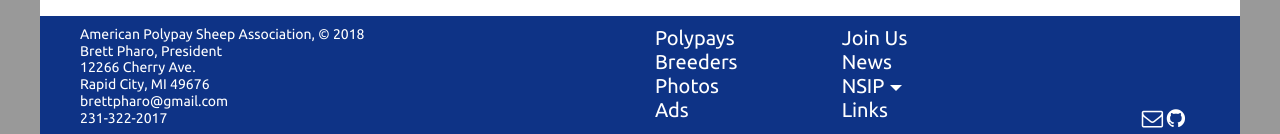
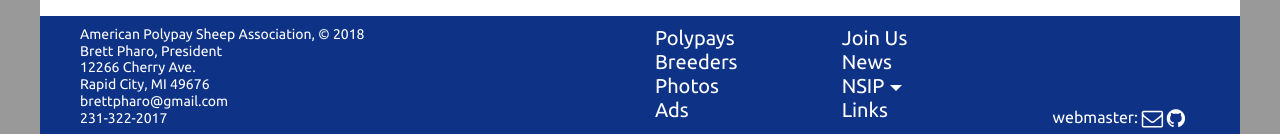
Before and after one commit to polypay/polypay.github.io, a Jekyll site: the page built from index.md, in a window 1280 px wide. Shown: the part 1693-1827 px from the top of the page. Built offline with Jekyll 4.4.1, drawn with Linux system fonts in a browser that asks for light colours; nearby versions of some CDN libraries; comment, search, counter and statistics services are not loaded.

Commit message:
Add webmaster title to footer

```diff
--- a/_includes/footer.html
+++ b/_includes/footer.html
@@ -28,7 +28,7 @@
 				</ul>
 			</div>
 
-			<div class="col-md-3 foot-links">
+			<div class="col-md-2 foot-links">
 				<ul class="nav nav-pills flex-column">
 					<li class="nav-item">
 						<a class="nav-link" href="{{site.baseurl}}/join_us">Join Us</a>
@@ -51,8 +51,8 @@
 			</div>
 
 
-			<div class="col-md-1 webmaster align-self-end">
-				<p>
+			<div class="col-md-2 webmaster align-self-end">
+				<p class="pull-right">webmaster:
 					<a href="mailto:{{ site.email }}">
 						<i class="fa fa-envelope-o fa-lg" style="color:white"></i>
 					</a>
```
